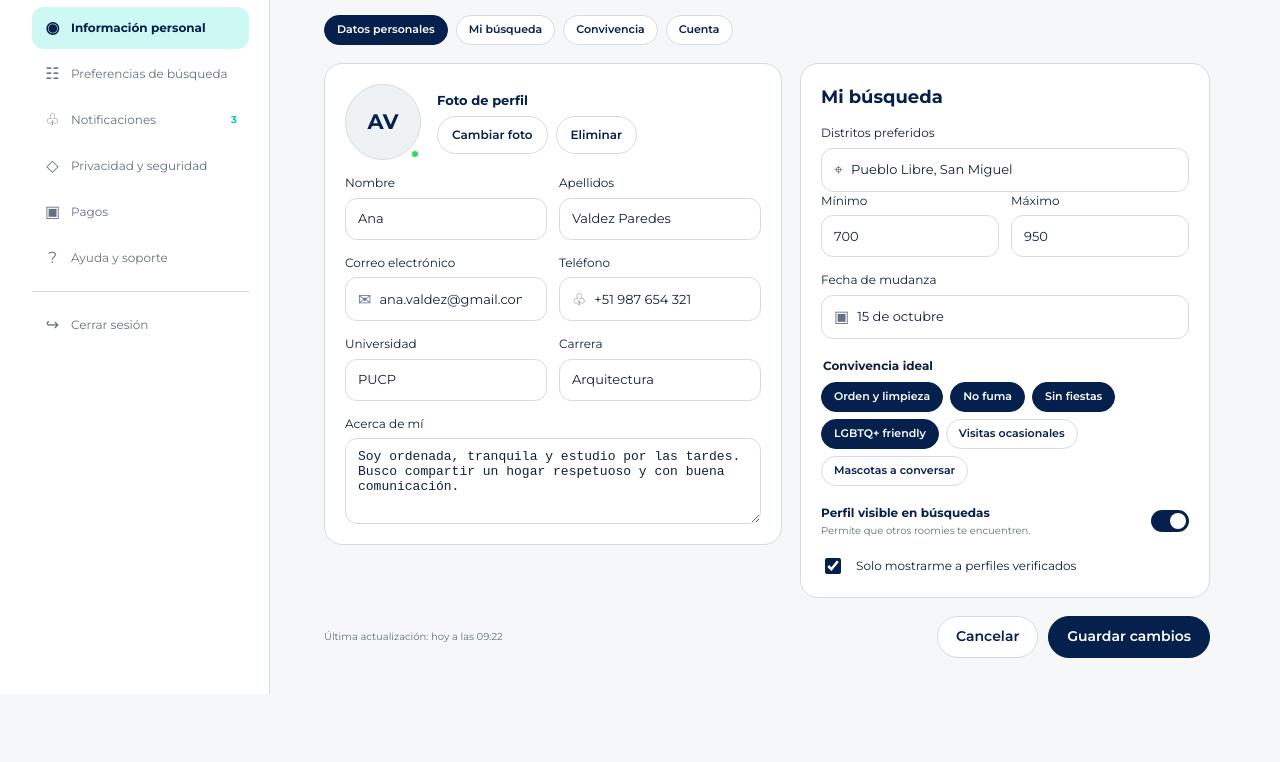
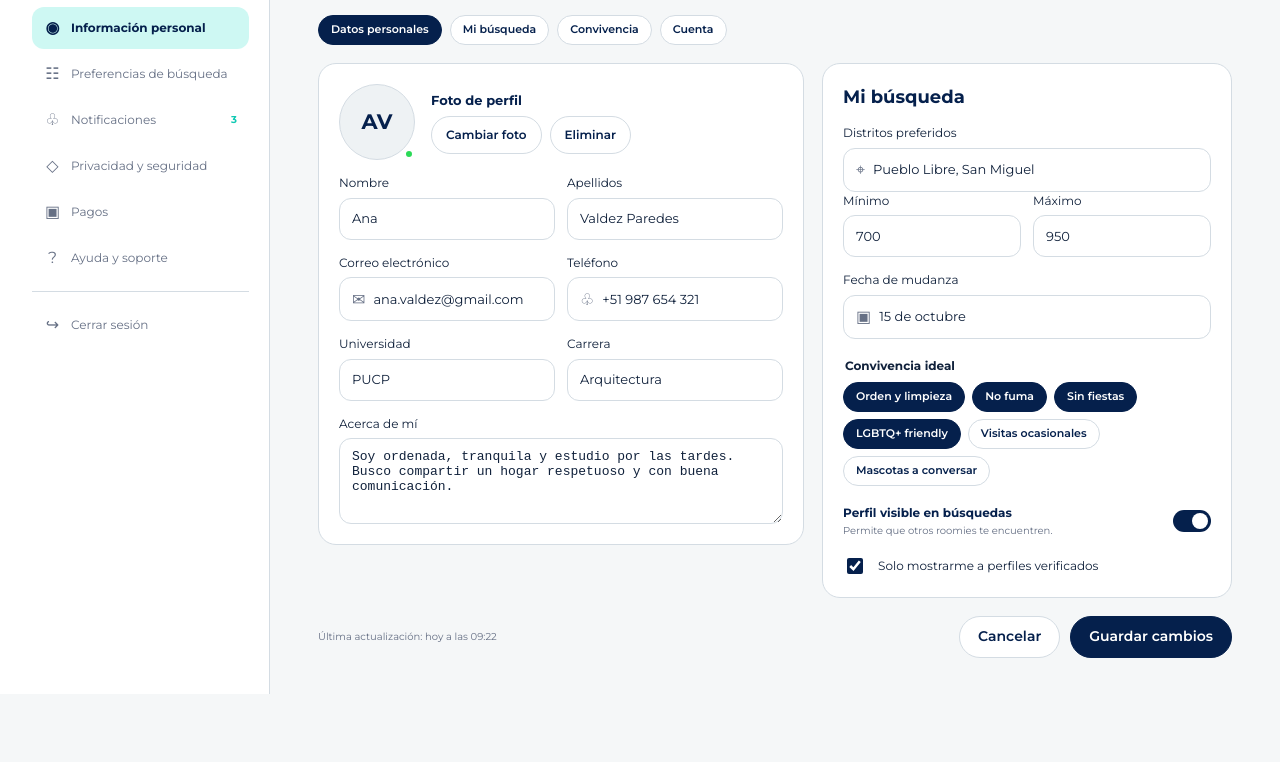
Before and after one commit to lenis2807/ihc, a plain HTML site: page pages/account/profile.html in a window 1280 px wide. Shown: the part 164-926 px from the top of the page. Drawn offline with Linux system fonts and the light colour scheme.

Commit message:
feat: ultimo cambio html

```diff
--- a/css/styles.css
+++ b/css/styles.css
@@ -3568,6 +3568,8 @@ h1, h2, h3, p {
     .applicant-grid {
         grid-template-columns: repeat(3, minmax(0, 1fr));
     }
+}
+
 /* ====================================
    PERFIL Y PREFERENCIAS
 ===================================== */
@@ -3766,13 +3768,18 @@ h1, h2, h3, p {
 
 @media (min-width: 768px) {
   .profile-settings { min-height: calc(100vh - 72px); flex-direction: row; }
-  .profile-settings__sidebar { width: 270px; min-height: calc(100vh - 72px); padding: 30px 20px 24px 32px; border-right: 1px solid var(--line); border-bottom: 0; }
-  .profile-settings__content { padding: 30px 70px 36px 54px; }
+  .profile-settings__sidebar { width: 240px; min-height: calc(100vh - 72px); padding: 24px 16px; border-right: 1px solid var(--line); border-bottom: 0; }
+  .profile-settings__content { padding: 30px 24px 36px; }
+}
+
+@media (min-width: 1200px) {
+  .profile-settings__sidebar { width: 270px; padding: 30px 20px 24px 32px; }
+  .profile-settings__content { padding: 30px 48px 36px; }
   .profile-settings__heading { flex-direction: row; align-items: flex-end; justify-content: space-between; }
   .profile-settings__heading h1 { font-size: 30px; }
   .profile-settings__heading .btn { width: auto; }
   .profile-settings__field-row { grid-template-columns: repeat(2, minmax(0, 1fr)); }
-  .profile-settings__form { grid-template-columns: minmax(0, 1fr) 410px; align-items: start; }
+  .profile-settings__form { grid-template-columns: minmax(0, 1fr) minmax(340px, 410px); align-items: start; }
   .profile-settings__card--personal { grid-row: 1; }
   .profile-settings__card--preferences { grid-row: 1; }
   .profile-settings__actions { grid-column: 1 / -1; flex-direction: row; align-items: center; justify-content: space-between; }
```
